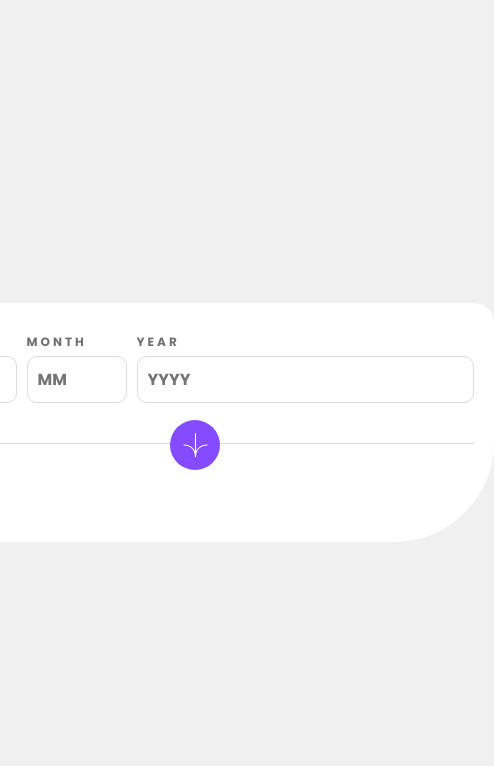
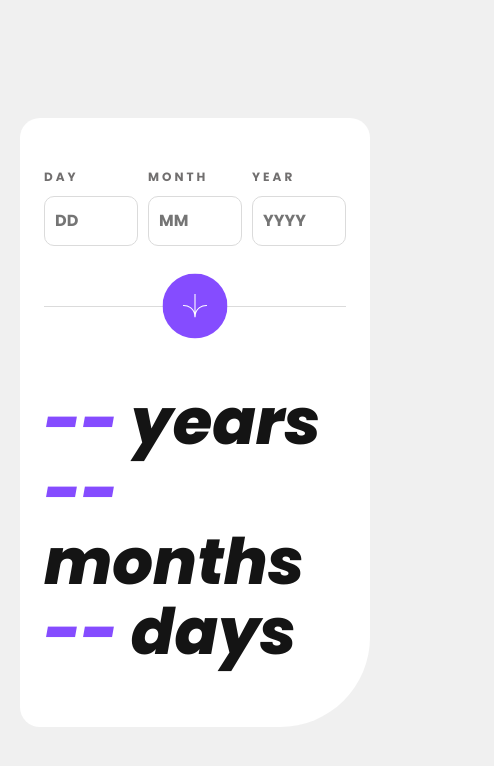
Before and after one commit to Pensive1/FEM-qr-code-component, a React (Vite) app in the folder 1_age-calculator-app/: page / in a window 390 px wide. Shown: the top 766 px of the page, 494 px wide, since content can reach past the window. Built offline with nearby package versions, Linux system fonts and the light colour scheme.

Commit message:
feat: Style results component (mobile)

```diff
--- a/1_age-calculator-app/src/components/DobInput/DobInput-styles.css
+++ b/1_age-calculator-app/src/components/DobInput/DobInput-styles.css
@@ -4,14 +4,14 @@
        column-gap: 1rem;
   position: relative;
   border-bottom: 1px solid hsl(0, 0%, 86%);
-  padding-bottom: 4rem;
+  padding-bottom: 6rem;
 }
 .dob__fields {
   border: none;
   display: flex;
   flex-direction: column;
-  row-gap: 0.5rem;
-  flex: 1 0 auto;
+  row-gap: 1rem;
+  flex: 1 0;
 }
 .dob__field-label {
   font-size: 1.2rem;
@@ -23,6 +23,8 @@
   border: 1px solid hsl(0, 0%, 86%);
   padding: 1rem;
   border-radius: 1rem;
+  height: 5rem;
+  width: 100%;
   font-size: 1.6rem;
 }
 @media screen and (min-width: 1440px) {
@@ -38,12 +40,15 @@
   background-position: center;
   background-size: 2.5rem;
   background-color: hsl(259, 100%, 65%);
-  width: 5rem;
+  width: 6.5rem;
   aspect-ratio: 1/1;
   cursor: pointer;
   position: absolute;
-  bottom: -25%;
+  bottom: 0;
   right: 50%;
-  left: 50%;
-  transform: translate(-50%);
+  transform: translate(50%, 50%);
+  transition: all 0.5s;
+}
+.dob__submit:hover {
+  background-color: hsl(0, 0%, 8%);
 }/*# sourceMappingURL=DobInput-styles.css.map */
--- a/1_age-calculator-app/src/components/DobInput/DobInput-styles.scss
+++ b/1_age-calculator-app/src/components/DobInput/DobInput-styles.scss
@@ -6,13 +6,13 @@
   column-gap: 1rem;
   position: relative;
   border-bottom: 1px solid $color-neutral-light-grey;
-  padding-bottom: 4rem;
+  padding-bottom: 6rem;
 
   &__fields {
     border: none;
     @include column-flex;
-    row-gap: 0.5rem;
-    flex: 1 0 auto;
+    row-gap: 1rem;
+    flex: 1 0;
   }
 
   &__field-label {
@@ -25,6 +25,8 @@
     border: 1px solid $color-neutral-light-grey;
     padding: 1rem;
     border-radius: 1rem;
+    height: 5rem;
+    width: 100%;
     font-size: 1.6rem;
     @include desktop {
       font-size: $size-input;
@@ -39,13 +41,17 @@
     background-position: center;
     background-size: 2.5rem;
     background-color: $color-primary-purple;
-    width: 5rem;
+    width: 6.5rem;
     aspect-ratio: 1 / 1;
     cursor: pointer;
     position: absolute;
-    bottom: -25%;
+    bottom: 0;
     right: 50%;
-    left: 50%;
-    transform: translate(-50%);
+    transform: translate(50%, 50%);
+    transition: all 0.5s;
+
+    &:hover {
+      background-color: $color-neutral-off-black;
+    }
   }
 }
--- a/1_age-calculator-app/src/components/Results/Results-styles.css
+++ b/1_age-calculator-app/src/components/Results/Results-styles.css
@@ -1 +1,10 @@
-/*# sourceMappingURL=Results-styles.css.map */
+.age {
+  padding-top: 8rem;
+  font-size: 6.4rem;
+  font-weight: 800;
+  font-style: italic;
+  line-height: 7rem;
+}
+.age__value {
+  color: hsl(259, 100%, 65%);
+}/*# sourceMappingURL=Results-styles.css.map */
--- a/1_age-calculator-app/src/components/Results/Results-styles.scss
+++ b/1_age-calculator-app/src/components/Results/Results-styles.scss
@@ -0,0 +1,12 @@
+@use "../../styles/partials/variables" as *;
+.age {
+  padding-top: 8rem;
+  font-size: calc($size-input * 2);
+  font-weight: 800;
+  font-style: italic;
+  line-height: 7rem;
+
+  &__value {
+    color: $color-primary-purple;
+  }
+}
--- a/1_age-calculator-app/src/components/Results/Results.tsx
+++ b/1_age-calculator-app/src/components/Results/Results.tsx
@@ -1,22 +1,23 @@
 import { Result } from "../../types/ComponentProps";
+import "./Results-styles.scss";
 
 const Results = ({ resultYears, resultMonths, resultDays }: Result) => {
   return (
     <section className="age">
       <p className="age__data">
-        <span className="age__year">
+        <span className="age__value">
           {resultYears !== null ? resultYears : "--"}
         </span>{" "}
         years
       </p>
       <p className="age__data">
-        <span className="age__months">
+        <span className="age__value">
           {resultMonths !== null ? resultMonths : "--"}
         </span>{" "}
         months
       </p>
       <p className="age__data">
-        <span className="age__days">
+        <span className="age__value">
           {resultDays !== null ? resultDays : "--"}
         </span>{" "}
         days
--- a/1_age-calculator-app/src/styles/styles.css
+++ b/1_age-calculator-app/src/styles/styles.css
@@ -35,16 +35,25 @@ body {
   flex-direction: column;
   align-items: center;
   justify-content: center;
+  overflow-x: hidden;
 }
 
 input {
   font-family: "Poppins";
 }
 
+#root {
+  display: flex;
+  flex-direction: column;
+  align-items: center;
+  justify-content: center;
+  margin: 0 2rem;
+}
+
 .container {
   display: flex;
   flex-direction: column;
   background-color: hsl(0, 0%, 100%);
-  padding: 3rem 2rem 5rem;
-  border-radius: 2rem 2rem 10rem;
+  padding: 5rem 2.4rem 6rem;
+  border-radius: 2rem 2rem 9rem;
 }/*# sourceMappingURL=styles.css.map */
--- a/1_age-calculator-app/src/styles/styles.scss
+++ b/1_age-calculator-app/src/styles/styles.scss
@@ -20,15 +20,21 @@ body {
   @include column-flex;
   align-items: center;
   justify-content: center;
+  overflow-x: hidden;
 }
 
 input {
   font-family: "Poppins";
 }
-
+#root {
+  @include column-flex;
+  align-items: center;
+  justify-content: center;
+  margin: 0 2rem;
+}
 .container {
   @include column-flex;
   background-color: $color-neutral-white;
-  padding: 3rem 2rem 5rem;
-  border-radius: 2rem 2rem 10rem;
+  padding: 5rem 2.4rem 6rem;
+  border-radius: 2rem 2rem 9rem;
 }
```
